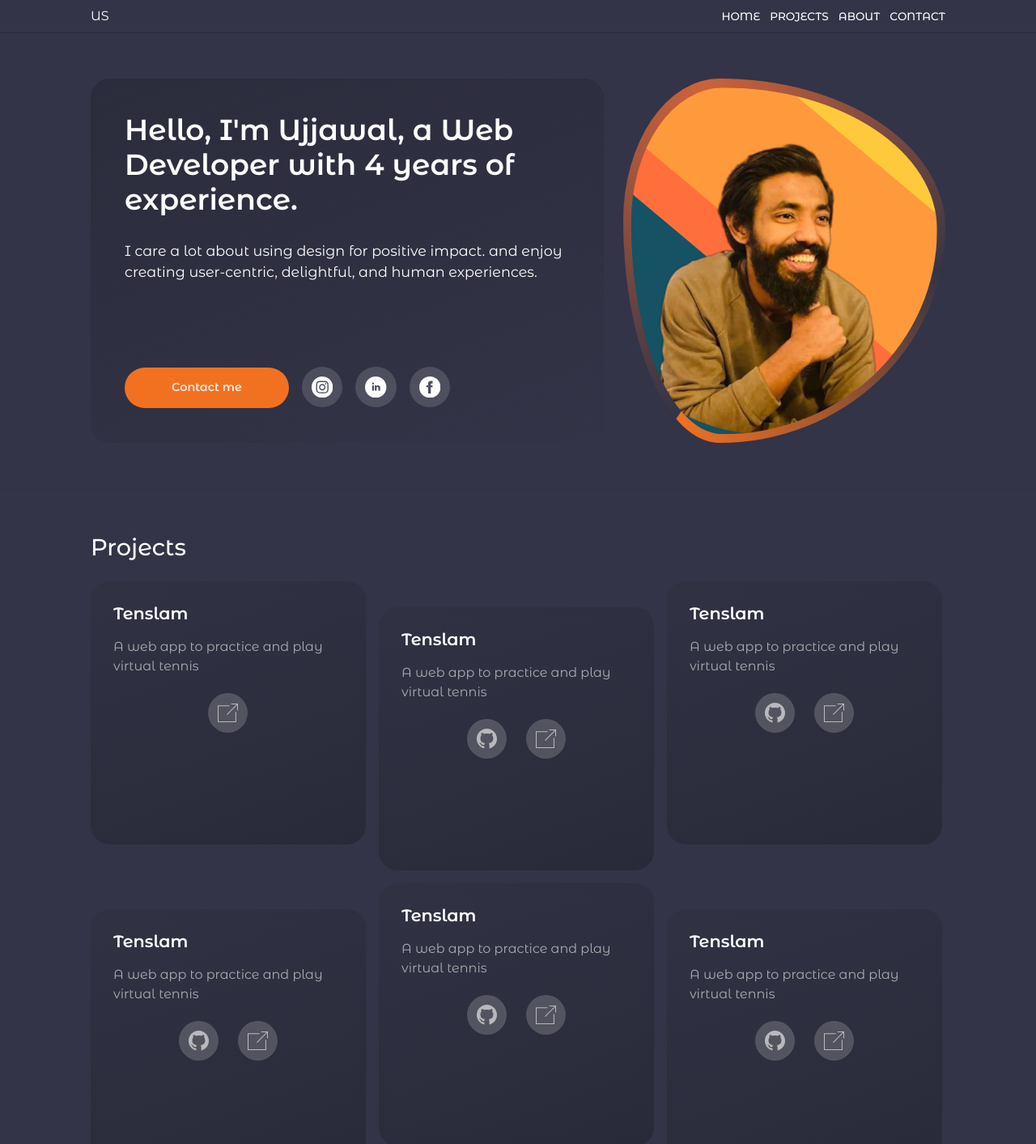
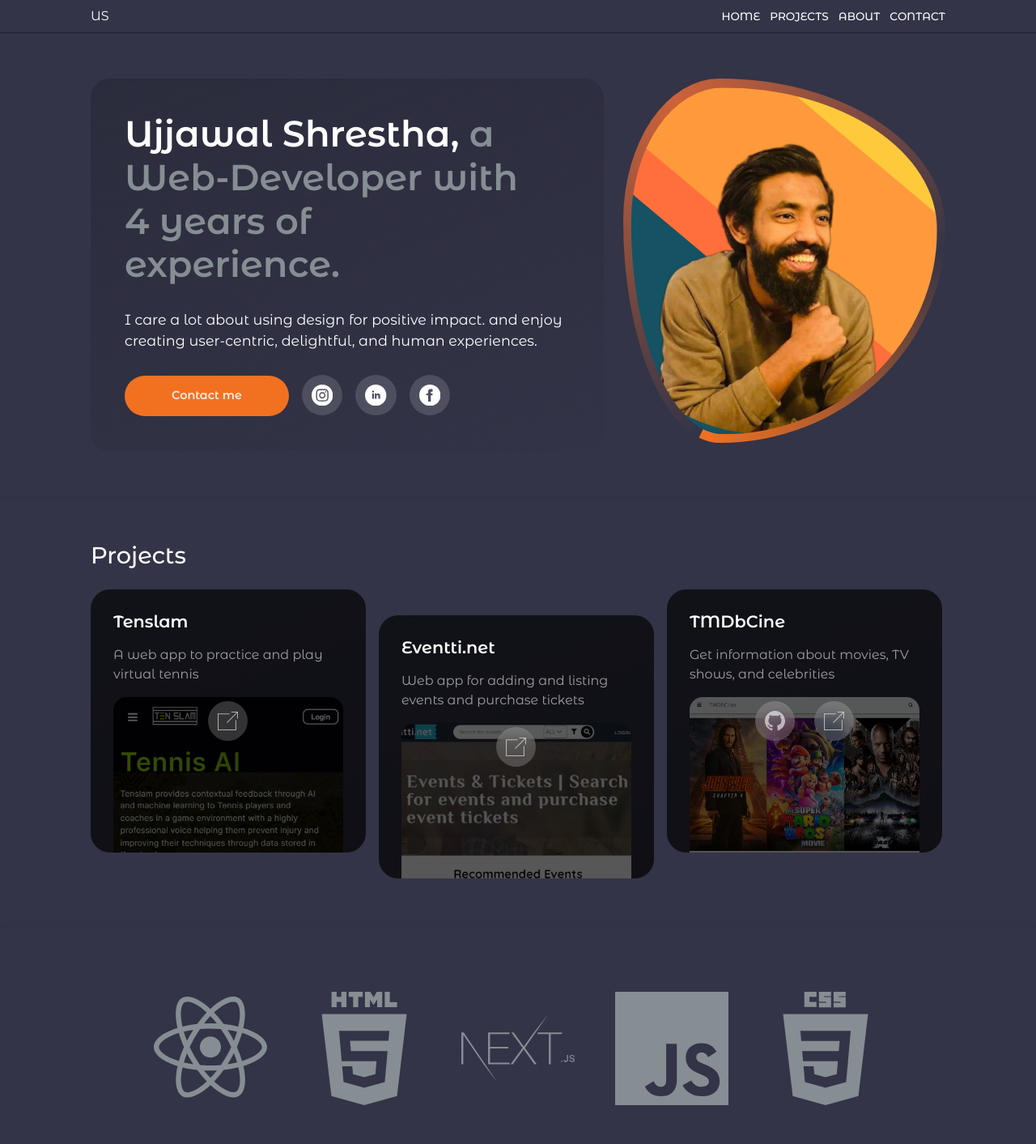
Before and after one commit to ujstha/ujjawal-portfolio, a Next.js app: page / in a window 1280 px wide. Shown: the top 1413 px of the page at 81% size. Built offline with nearby package versions, Linux system fonts and the light colour scheme.

Commit message:
feat(style-modification) - Modifying styles for project and hero section; improved util scrollTo

```diff
--- a/components/Nav/NavItem.jsx
+++ b/components/Nav/NavItem.jsx
@@ -1,13 +1,12 @@
 "use client";
 
-import Link from "next/link";
 import { scrollTo } from "@utils/scrollTo";
 
 const NavItem = ({ text }) => {
   return (
-    <Link href="/" className="nav-link" onClick={() => scrollTo(text)}>
+    <span className="nav-link" onClick={() => scrollTo(text)}>
       {text}
-    </Link>
+    </span>
   );
 };
 
--- a/components/Nav/style.css
+++ b/components/Nav/style.css
@@ -4,7 +4,7 @@ header {
   width: 100%;
   padding-top: var(--spacer-smaller);
   padding-bottom: var(--spacer-smaller);
-  border-bottom: 1px solid rgba(0, 0, 0, 0.2);
+  border-bottom: 1px solid rgba(0, 0, 0, 0.35);
   background: rgba(var(--background-start-rgb), 1);
   z-index: 999999999;
 }
--- a/components/Section/HeroSection/HeroSection.jsx
+++ b/components/Section/HeroSection/HeroSection.jsx
@@ -12,7 +12,10 @@ const HeroSection = () => {
       <div className="hero__details">
         <div>
           <h1 className="title">
-            Hello, I'm Ujjawal, a Web Developer with 4 years of experience.
+            Ujjawal Shrestha,{" "}
+            <span className="work">
+              a Web-Developer with 4 years of experience.
+            </span>
           </h1>
           <p className="desc">
             I care a lot about using design for positive impact. and enjoy
--- a/components/Section/HeroSection/style.css
+++ b/components/Section/HeroSection/style.css
@@ -3,6 +3,7 @@
   --_detail-max-w: 100%;
   --_imgbox-max-w: 100%;
   --_hero-min-h: 300px;
+  --_title-max-w: 98%;
 
   display: flex;
   justify-content: space-between;
@@ -25,7 +26,10 @@
   backdrop-filter: blur(5px);
 }
 .hero__details .title {
-  max-width: 90%;
+  max-width: var(--_title-max-w);
+}
+.title .work {
+  color: var(--clr-gray);
 }
 .hero__details :is(.desc) {
   margin-top: var(--spacer-largest);
@@ -93,6 +97,7 @@
 @media screen and (min-width: 45em) {
   .hero-section {
     --_hero-min-h: 550px;
+    --_title-max-w: 90%;
   }
   .hero__details {
     display: flex;
--- a/components/Section/ProjectSection/Project/Project.jsx
+++ b/components/Section/ProjectSection/Project/Project.jsx
@@ -1,15 +1,23 @@
 import Image from "next/image";
 import PropTypes from "prop-types";
+import classNames from "classnames";
 import Icon from "@components/Icon";
 
 import "./style.css";
 
 const Project = (props) => {
-  const { title, text, githubLink = "", siteLink = "" } = props;
+  const { title, text, githubLink = "", siteLink = "", image = "" } = props;
 
   return (
     <div className="project-item">
-      <div className="overlay overlay--center item__overlay">
+      <div
+        className={classNames({
+          overlay: true,
+          "overlay--center": true,
+          item__overlay: true,
+          "item__overlay--dark": image !== "",
+        })}
+      >
         {githubLink !== "" && (
           <a
             href={githubLink}
@@ -35,12 +43,14 @@ const Project = (props) => {
       </div>
       <h3 className="item__title">{title}</h3>
       <p className="item__desc">{text}</p>
-      {/* <Image
-        src="/assets/images/projects-images/tenslam.png"
-        fill
-        sizes="(max-width: 768px) 100vw, (max-width: 1200px) 50vw, 33vw"
-        alt="Project Image"
-      /> */}
+      {image !== "" && (
+        <Image
+          src={`/assets/images/projects-images/${image}`}
+          height={500}
+          width={600}
+          alt={`${title} project image`}
+        />
+      )}
     </div>
   );
 };
@@ -50,6 +60,7 @@ Project.propTypes = {
   text: PropTypes.string,
   githubLink: PropTypes.string,
   siteLink: PropTypes.string,
+  image: PropTypes.string,
 };
 
 export default Project;
--- a/components/Section/ProjectSection/Project/style.css
+++ b/components/Section/ProjectSection/Project/style.css
@@ -22,6 +22,9 @@
   /* backdrop-filter: blur(3px); */
   z-index: 1;
 }
+.item__overlay--dark {
+  background: rgba(var(--foreground-rgb), 0.65);
+}
 .item__title,
 .item__desc {
   position: relative;
@@ -34,6 +37,7 @@
   color: rgba(var(--clr-white-rgb), 1);
 }
 .item__desc {
+  margin-bottom: var(--spacer);
   color: rgba(var(--clr-white-rgb), 0.6);
 }
 .item__link {
@@ -61,8 +65,9 @@
 .project-item img {
   height: calc(var(--_item-h) - 2px) !important;
   width: 100% !important;
-  object-fit: contain;
+  object-fit: cover;
   object-position: top center;
+  border-radius: var(--border-radius-lg);
   transition: transform ease-in-out 0.5s;
 }
 .project-item:hover img {
--- a/components/Section/ProjectSection/ProjectSection.jsx
+++ b/components/Section/ProjectSection/ProjectSection.jsx
@@ -12,48 +12,20 @@ const ProjectSection = () => {
           title="Tenslam"
           text="A web app to practice and play virtual tennis"
           siteLink="https://tenslam.ai/"
+          image="tenslam.png"
         />
         <Project
-          title="Tenslam"
-          text="A web app to practice and play virtual tennis"
-          githubLink="https://github.com/ujstha"
-          siteLink="https://tenslam.ai/"
+          title="Eventti.net"
+          text="Web app for adding and listing events and purchase tickets"
+          siteLink="https://eventti.net/"
+          image="eventti.png"
         />
         <Project
-          title="Tenslam"
-          text="A web app to practice and play virtual tennis"
-          githubLink="https://github.com/ujstha"
-          siteLink="https://tenslam.ai/"
-        />
-        <Project
-          title="Tenslam"
-          text="A web app to practice and play virtual tennis"
-          githubLink="https://github.com/ujstha"
-          siteLink="https://tenslam.ai/"
-        />
-        <Project
-          title="Tenslam"
-          text="A web app to practice and play virtual tennis"
-          githubLink="https://github.com/ujstha"
-          siteLink="https://tenslam.ai/"
-        />
-        <Project
-          title="Tenslam"
-          text="A web app to practice and play virtual tennis"
-          githubLink="https://github.com/ujstha"
-          siteLink="https://tenslam.ai/"
-        />
-        <Project
-          title="Tenslam"
-          text="A web app to practice and play virtual tennis"
-          githubLink="https://github.com/ujstha"
-          siteLink="https://tenslam.ai/"
-        />
-        <Project
-          title="Tenslam"
-          text="A web app to practice and play virtual tennis"
-          githubLink="https://github.com/ujstha"
-          siteLink="https://tenslam.ai/"
+          title="TMDbCine"
+          text="Get information about movies, TV shows, and celebrities"
+          githubLink="https://github.com/ujstha/tmdb-cine"
+          siteLink="https://tmdb-cine.netlify.app/"
+          image="tmdb-cine.png"
         />
       </div>
     </Container>
--- a/styles/globals.css
+++ b/styles/globals.css
@@ -59,7 +59,7 @@ html[data-theme="dark"] {
 
 html {
   scroll-behavior: smooth !important;
-  scroll-padding-top: 50px;
+  scroll-padding-top: 40px;
 }
 body {
   padding: 0;
@@ -76,7 +76,7 @@ section {
   line-height: 1.2;
 }
 .title {
-  font-size: 1.8rem;
+  font-size: 2rem;
   font-weight: 600;
 }
 .overlay {
@@ -100,7 +100,7 @@ section {
     font-size: 16px;
   }
   .title {
-    font-size: 2.25rem;
+    font-size: 2.8rem;
   }
 }
 
--- a/utils/scrollTo.jsx
+++ b/utils/scrollTo.jsx
@@ -1,5 +1,5 @@
 export const scrollTo = (id) => {
   let sectionToView = document.getElementById(id);
   if (sectionToView) sectionToView.scrollIntoView();
-  return;
+  if (!sectionToView) document.body.scrollIntoView();
 };
```
Also changed, not shown: components/Icon/Icon.jsx (+11 -1 lines), public/assets/images/projects-images/eventti.png (added), public/assets/images/projects-images/tmdb-cine.png (added).
